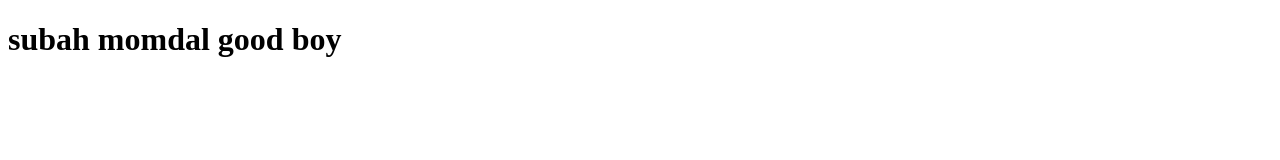
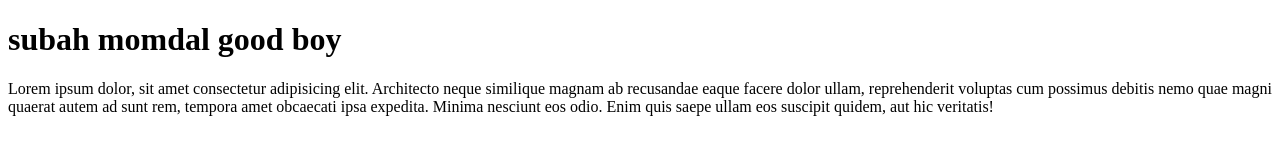
Before and after one commit to SubhaM923194/second-website, a plain HTML site: page index.html in a window 1280 px wide. Drawn offline with Linux system fonts and the light colour scheme.

Commit message:
p--added

```diff
--- a/index.html
+++ b/index.html
@@ -8,5 +8,6 @@
 </head>
 <body>
     <h1>subah momdal good boy</h1>
+    <p>Lorem ipsum dolor, sit amet consectetur adipisicing elit. Architecto neque similique magnam ab recusandae eaque facere dolor ullam, reprehenderit voluptas cum possimus debitis nemo quae magni quaerat autem ad sunt rem, tempora amet obcaecati ipsa expedita. Minima nesciunt eos odio. Enim quis saepe ullam eos suscipit quidem, aut hic veritatis!</p>
 </body>
 </html>
```
